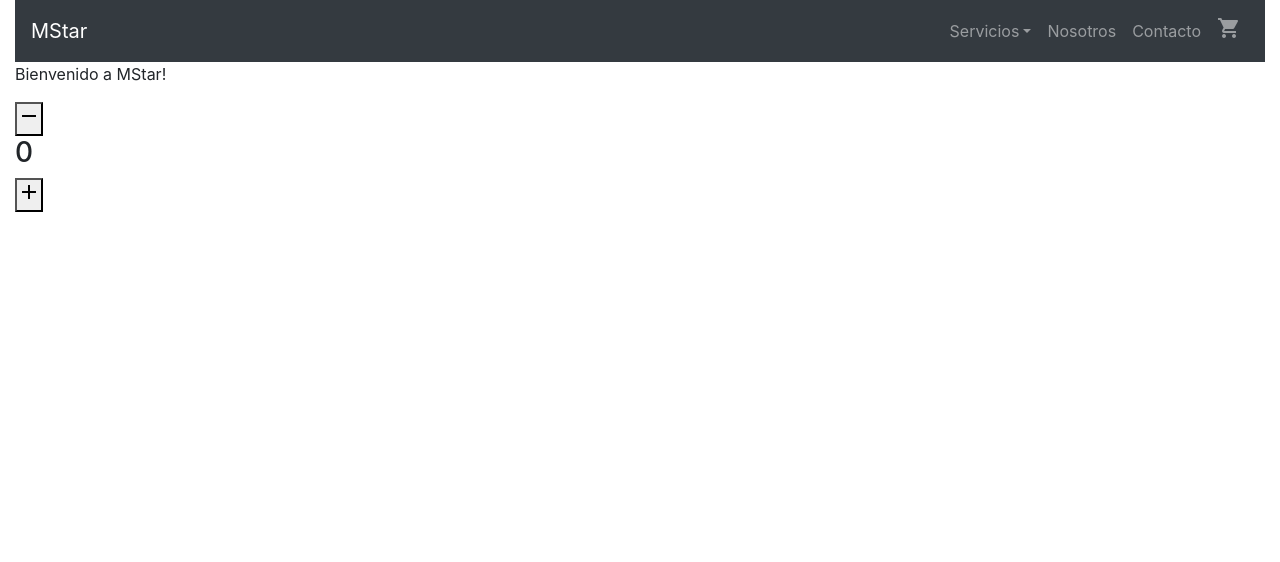
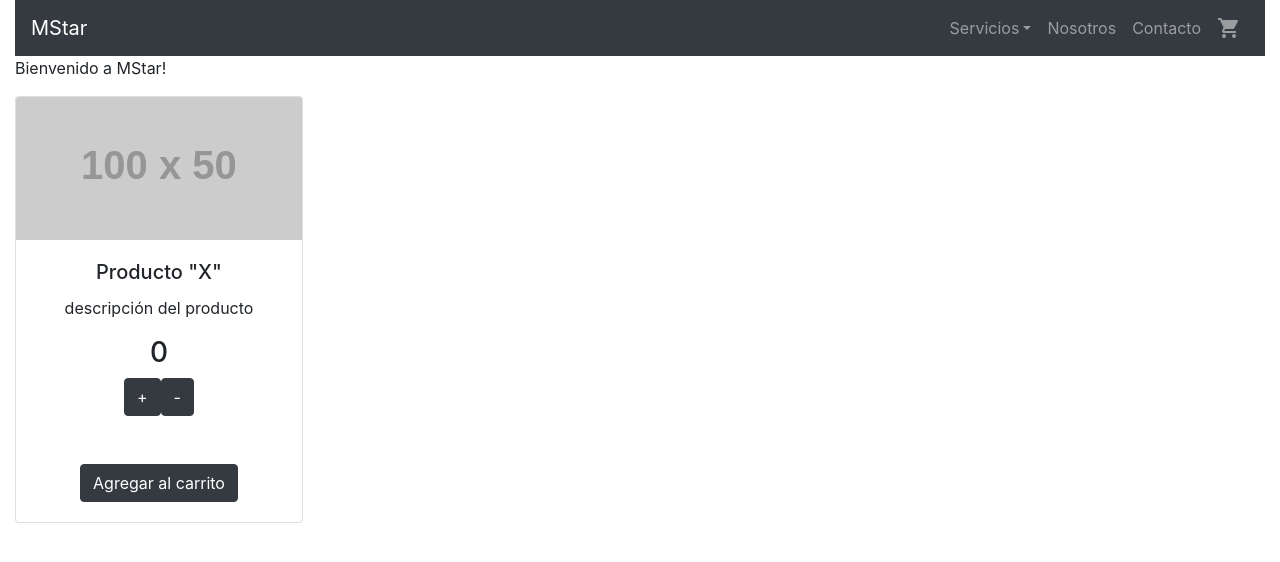
Before and after one commit to MarceloCarabajal/react-carabajal, a React (Create React App) app: page / in a window 1280 px wide. Shown: the top 562 px of the page. Built offline with nearby package versions, Linux system fonts and the light colour scheme.

Commit message:
desafio 4 v1.2

```diff
--- a/src/components/CartWidget.js
+++ b/src/components/CartWidget.js
@@ -1,7 +1,7 @@
 const CartWidget = () => {
 
     return (
-        <span className="material-icons">
+        <span className="material-icons icon-cart">
             shopping_cart
         </span>
 
--- a/src/components/ItemCount.js
+++ b/src/components/ItemCount.js
@@ -1,10 +1,10 @@
 import { useState, UseEffect } from "react";
-
+import { Card, Button } from 'react-bootstrap';
 
 
 const ItemCount = () => {
 
-    const stock = 10;
+    let stock = 10;
     const [count, setCount] = useState(0);
 
 
@@ -21,6 +21,12 @@ const ItemCount = () => {
         }
     };
 
+    const agregarCarrito = () => {
+        if (count > 0) {
+            stock = stock - count;
+            setCount(0);
+        }
+    }
 
 
 
@@ -28,21 +34,22 @@ const ItemCount = () => {
 
 
         <>
-            <article className="box-item-count">
-
-            </article>
-
-            <button onClick={restar}>
-                <span className="material-icons">
-                    remove
-                </span>
-            </button>
-            <h3>{count}</h3>
-            <button onClick={sumar}>
-                <span className="material-icons">
-                    add
-                </span>
-            </button>
+            <Card style={{ width: '18rem' }}>
+            <Card.Img variant="top" src="https://via.placeholder.com/100x50" />
+                <Card.Body>
+                    <Card.Title>Producto "X"</Card.Title>
+                    <Card.Text>
+                        descripción del producto
+                    </Card.Text>
+                    <h3>{count}</h3>
+                    <div>
+                        <Button variant="dark" onClick={sumar}>+</Button>
+                        <Button variant="dark" onClick={restar}>-</Button>
+                    </div>
+                    <br></br><br></br>
+                    <Button variant="dark" onClick={agregarCarrito}>Agregar al carrito</Button>
+                </Card.Body>
+            </Card>
 
 
         </>
--- a/src/styles/styles.css
+++ b/src/styles/styles.css
@@ -25,3 +25,16 @@ html, body {
     align-items: center;
     align-content: center;
 }
+
+
+.icon-cart {
+    display: flex;
+}
+
+.card-body {
+    display: flex;
+    flex-direction: column;
+    justify-content: center;
+    align-items: center;
+    align-content: center;
+}
```
Also changed, not shown: info.txt, 1 other file (tests, documents, lock files or other folders).
